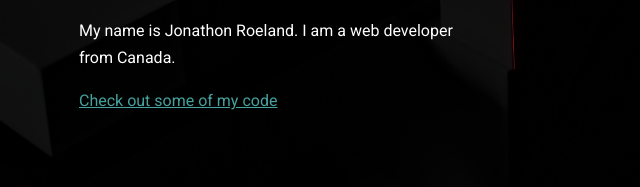
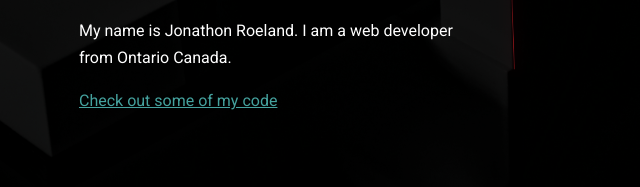
Before and after one commit to JonRoel/portfolio-website, a plain HTML site: page index.html in a window 1280 px wide. Shown: the part 440-627 px from the top of the page, 501-1141 px from the left. Drawn offline with nearby package versions, Linux system fonts and the light colour scheme.

Commit message:
Update index.html
added Ontario Canada to location from just Canada.

```diff
--- a/index.html
+++ b/index.html
@@ -35,7 +35,7 @@
             <img class="profile__portrait" src="img/profilepic.png" role="aria-hidden" alt="A Picture of Jonathon Roeland">
             <div class="profile__text">
             <h1>Hello World!</h1>
-            <p>My name is Jonathon Roeland. I am a <span>web</span> developer from Canada.</p>
+            <p>My name is Jonathon Roeland. I am a <span>web</span> developer from Ontario Canada.</p>
             <a href="#">Check out some of my code</a>
             </div>
         </div>
```
